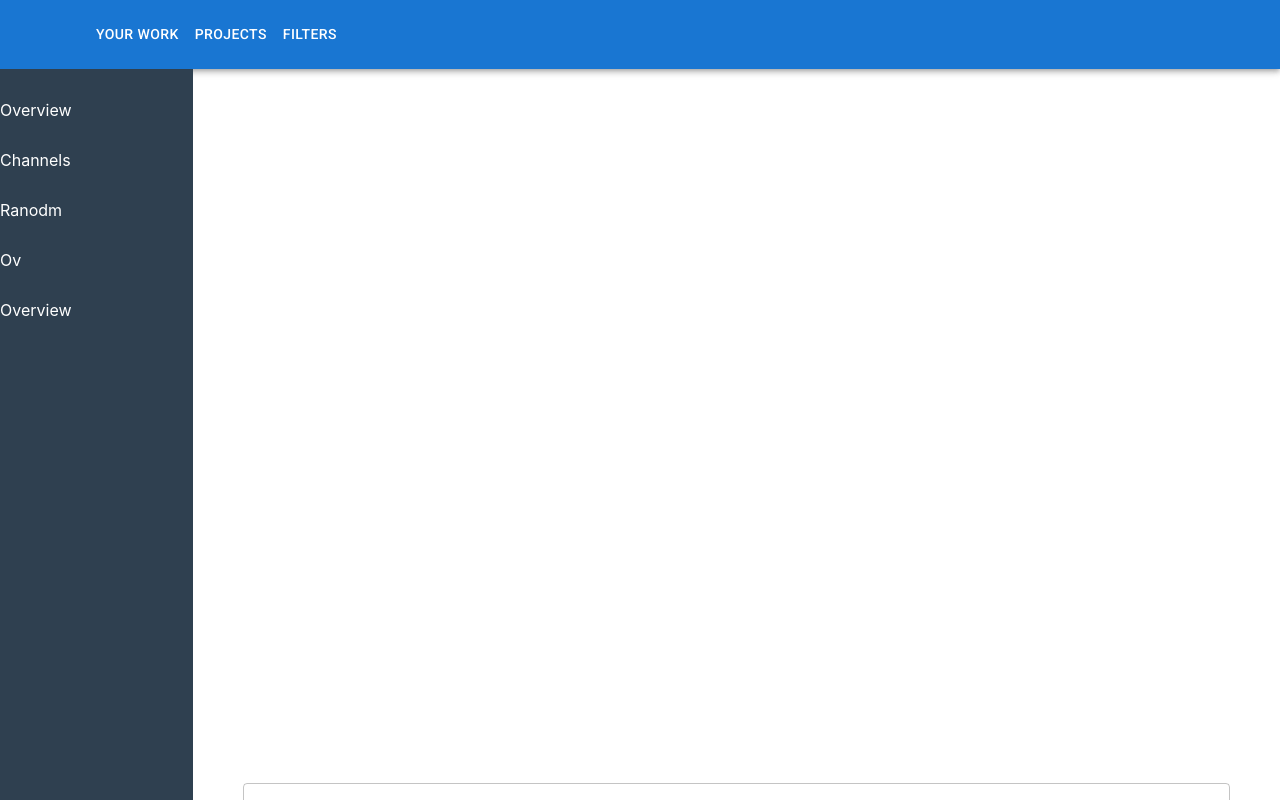
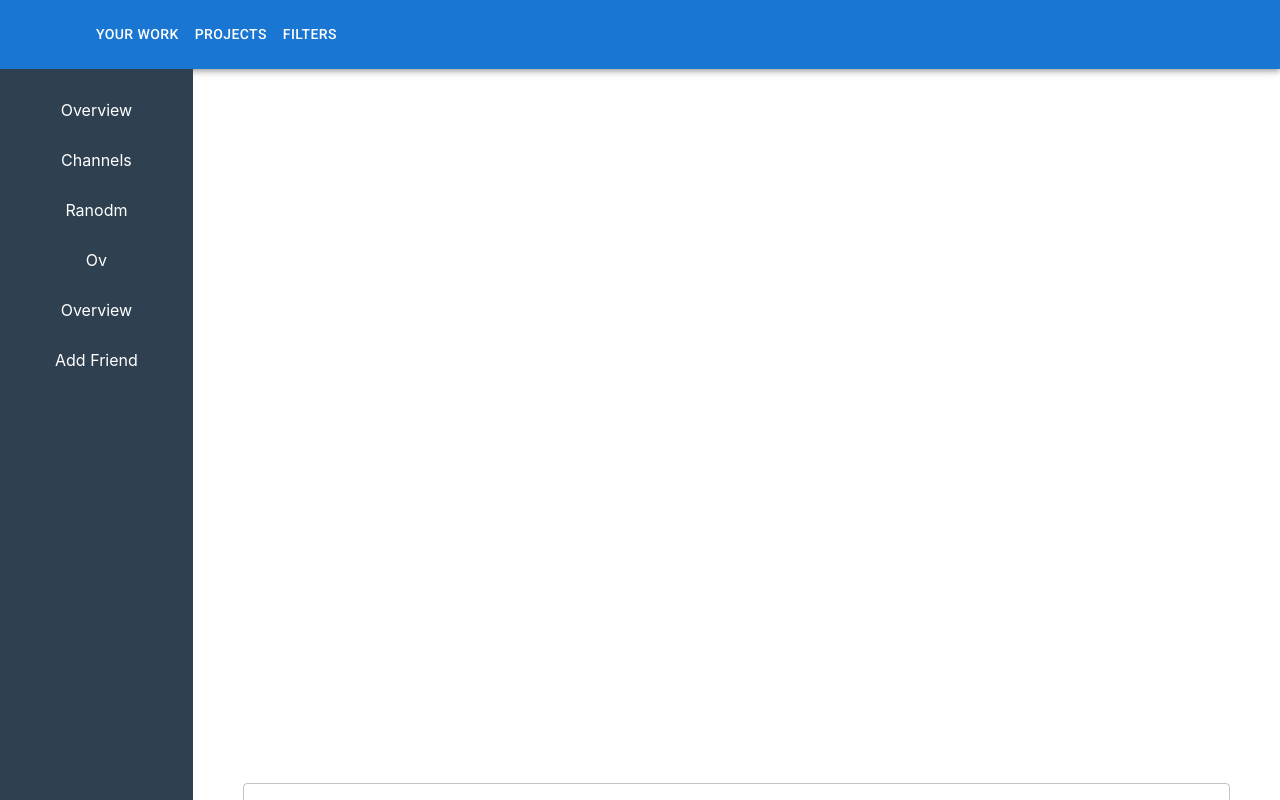
Before and after one commit to KevinBui33/Discord-for-Coders, a React (Create React App) app in the folder client/: page /chat in a window 1280 px wide. Built offline with nearby package versions, Linux system fonts and the light colour scheme; no server answers.

Commit message:
Clean up + WIP adding friend

```diff
--- a/client/src/App.js
+++ b/client/src/App.js
@@ -1,4 +1,4 @@
-import "./App.css";
+import "./Styles/App.css";
 import { BrowserRouter, Routes, Route, Navigate } from "react-router-dom";
 import Login from "./Components/Login/Login";
 import Register from "./Components/Register/Register";
--- a/client/src/Components/Chat/Chat.js
+++ b/client/src/Components/Chat/Chat.js
@@ -13,7 +13,6 @@ import SideBar from "../SideBar";
 import * as api from "../../Api/api";
 import socket from "../../Service/socket";
 
-// TODO: Have the ability to add friends
 // TODO: Can send message to friends
 // TODO: Display the messages to both parties
 
--- a/client/src/Components/SideBar.js
+++ b/client/src/Components/SideBar.js
@@ -1,7 +1,13 @@
-import "../SideBar.css";
+import "../Styles/SideBar.css";
 import React from "react";
 
+// TODO: Have the ability to add friends
+
 function SideBar() {
+  const addFriend = () => {
+    console.log("adding friend ");
+  };
+
   return (
     <div className="sidebar">
       <ul className="sidebarList">
@@ -20,6 +26,11 @@ function SideBar() {
         <li className="row">
           <div id="title">Overview</div>
         </li>
+        <li className="row">
+          <div id="title" onClick={addFriend}>
+            Add Friend
+          </div>
+        </li>
       </ul>
     </div>
   );
--- a/client/src/SideBar.css
+++ b/client/src/Styles/SideBar.css
@@ -27,5 +27,4 @@
 }
 
 .row #title {
-  flex: 20%;
 }
--- a/client/src/index.js
+++ b/client/src/index.js
@@ -1,13 +1,7 @@
 import React from "react";
 import ReactDOM from "react-dom/client";
-import "./index.css";
+import "./Styles/index.css";
 import App from "./App";
-import reportWebVitals from "./reportWebVitals";
 
 const root = ReactDOM.createRoot(document.getElementById("root"));
 root.render(<App />);
-
-// If you want to start measuring performance in your app, pass a function
-// to log results (for example: reportWebVitals(console.log))
-// or send to an analytics endpoint. Learn more: https://bit.ly/CRA-vitals
-reportWebVitals();
--- a/client/src/reportWebVitals.js
+++ /dev/null
@@ -1,13 +0,0 @@
-const reportWebVitals = onPerfEntry => {
-  if (onPerfEntry && onPerfEntry instanceof Function) {
-    import('web-vitals').then(({ getCLS, getFID, getFCP, getLCP, getTTFB }) => {
-      getCLS(onPerfEntry);
-      getFID(onPerfEntry);
-      getFCP(onPerfEntry);
-      getLCP(onPerfEntry);
-      getTTFB(onPerfEntry);
-    });
-  }
-};
-
-export default reportWebVitals;
```
Also changed, not shown: client/src/Components/Friend/FriendPop.js (added, +15 -0 lines), client/src/Styles/App.css (renamed from client/src/App.css), client/src/Styles/index.css (renamed from client/src/index.css).
